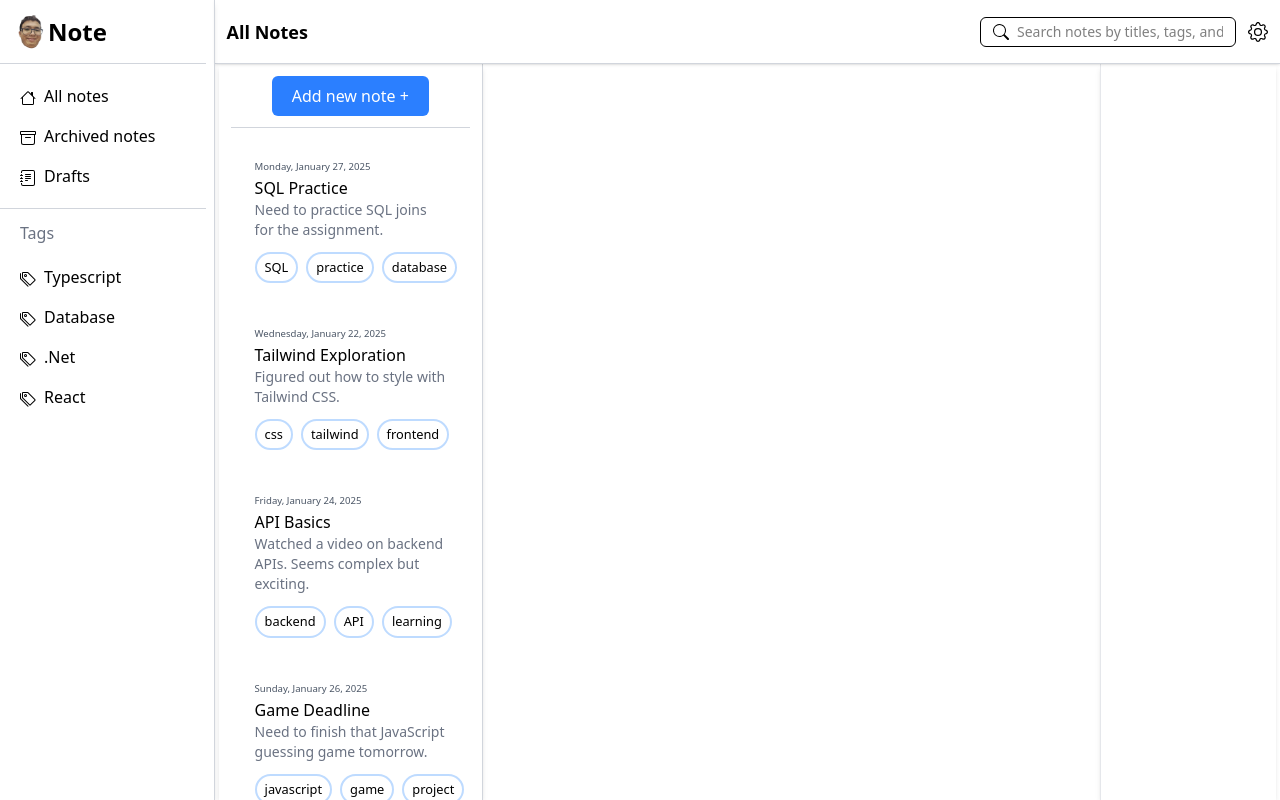
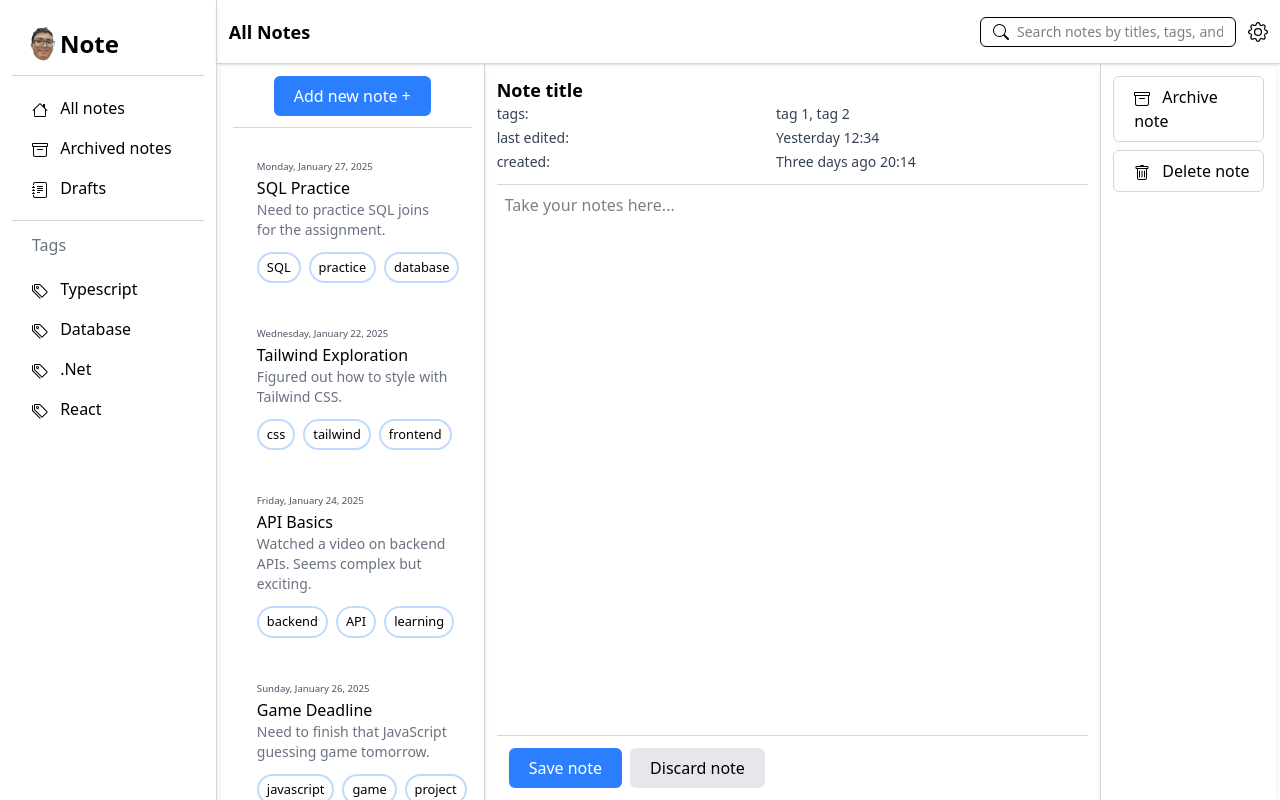
Before and after one commit to HoDoR54/Note-taking-Web-App, a React (Vite) app: page / in a window 1280 px wide. Built offline with nearby package versions, Linux system fonts and the light colour scheme.

Commit message:
[Add] raw UI finished

```diff
--- a/src/Data/SVGs.tsx
+++ b/src/Data/SVGs.tsx
@@ -1,5 +1,3 @@
-import React from "react";
-
 export const svgIcons = {
   homeSvg: (
     <svg
@@ -77,4 +75,17 @@ export const svgIcons = {
       <path d="M11.742 10.344a6.5 6.5 0 1 0-1.397 1.398h-.001q.044.06.098.115l3.85 3.85a1 1 0 0 0 1.415-1.414l-3.85-3.85a1 1 0 0 0-.115-.1zM12 6.5a5.5 5.5 0 1 1-11 0 5.5 5.5 0 0 1 11 0" />
     </svg>
   ),
+  deleteSvg: (
+    <svg
+      xmlns="http://www.w3.org/2000/svg"
+      width="16"
+      height="16"
+      fill="currentColor"
+      className="bi bi-trash inline-block mr-2"
+      viewBox="0 0 16 16"
+    >
+      <path d="M5.5 5.5A.5.5 0 0 1 6 6v6a.5.5 0 0 1-1 0V6a.5.5 0 0 1 .5-.5m2.5 0a.5.5 0 0 1 .5.5v6a.5.5 0 0 1-1 0V6a.5.5 0 0 1 .5-.5m3 .5a.5.5 0 0 0-1 0v6a.5.5 0 0 0 1 0z" />
+      <path d="M14.5 3a1 1 0 0 1-1 1H13v9a2 2 0 0 1-2 2H5a2 2 0 0 1-2-2V4h-.5a1 1 0 0 1-1-1V2a1 1 0 0 1 1-1H6a1 1 0 0 1 1-1h2a1 1 0 0 1 1 1h3.5a1 1 0 0 1 1 1zM4.118 4 4 4.059V13a1 1 0 0 0 1 1h6a1 1 0 0 0 1-1V4.059L11.882 4zM2.5 3h11V2h-11z" />
+    </svg>
+  ),
 };
--- a/src/components/Header.tsx
+++ b/src/components/Header.tsx
@@ -2,7 +2,7 @@ import { svgIcons } from "../Data/SVGs";
 
 const Header = () => {
   return (
-    <section className="shadow z-30 px-3 min-h-[4rem] items-center flex justify-between bg-white border-b-1 border-solid border-gray-300">
+    <section className="shadow z-30 px-3 min-h-[4rem] items-center flex justify-between bg-white border-b border-solid border-gray-300">
       <h1 className="text-lg font-semibold">All Notes</h1>
       <div className="flex gap-3">
         <div className="flex items-center border-1 px-3 py-1 bg-white rounded-md w-[20vw]">
--- a/src/components/MainSecs.tsx
+++ b/src/components/MainSecs.tsx
@@ -1,10 +1,12 @@
 import Notes from "./Notes";
 import { Btn } from "./Button";
+import SideBarItem from "./SideBarItem";
+import { svgIcons } from "../Data/SVGs";
 
 export const PreviewSec = () => {
   return (
-    <div className="shadow-md col-span-3 overflow-y-scroll border-r-1 border-gray-300 border-solid scrollbar-hide px-3">
-      <div className="border-b-1 min-h-[4rem] border-solid border-gray-300 flex items-center justify-center">
+    <div className="shadow-md col-span-3 overflow-y-scroll border-r border-gray-300 border-solid scrollbar-hide px-3">
+      <div className="border-b min-h-[4rem] border-solid border-gray-300 flex items-center justify-center">
         <Btn value="Add new note +" type="primary" />
       </div>
       <Notes />
@@ -13,11 +15,61 @@ export const PreviewSec = () => {
 };
 
 export const NoteDisplaySec = () => {
-  return <div className="col-span-7 flex flex-col px-3"></div>;
+  return (
+    <div className="col-span-7 flex flex-col px-3 overflow-y-scroll min-h-full scrollbar-hide">
+      {/* Note Metadata */}
+      <div className="flex flex-col min-h-[4rem] justify-around border-b border-gray-300 py-3">
+        <h1 className="text-lg font-semibold">Note title</h1>
+        <div className="flex flex-col gap-1 text-gray-700 text-sm w-max">
+          <div className="grid grid-cols-3">
+            <h2 className="col-span-2">tags:</h2>
+            <p>tag 1, tag 2</p>
+          </div>
+          <div className="grid grid-cols-3">
+            <h2 className="col-span-2">last edited:</h2>
+            <p>Yesterday 12:34</p>
+          </div>
+          <div className="grid grid-cols-3">
+            <h2 className="col-span-2">created:</h2>
+            <p>Three days ago 20:14</p>
+          </div>
+        </div>
+      </div>
+
+      {/* Text Area */}
+      <div className="flex-1">
+        <textarea
+          name=""
+          id=""
+          className="w-full h-full border-none p-2 focus:outline-0 resize-none"
+          placeholder="Take your notes here..."
+        ></textarea>
+      </div>
+
+      {/* Save and commit changes */}
+      <div className="flex gap-2 justify-start p-3 border-t border-gray-300 border-solid">
+        <Btn value="Save note" type="primary" />
+        <Btn value="Discard note" type="secondary" />
+      </div>
+    </div>
+  );
 };
 
 export const ControlsSec = () => {
   return (
-    <div className="col-span-2 shadow-md border-l-1 border-gray-200 border-solid"></div>
+    <div className="col-span-2 shadow-md border-l border-gray-300 border-solid flex flex-col p-3">
+      <ul className="flex flex-col gap-2">
+        <SideBarItem
+          svg={svgIcons.archivedNotesSvg}
+          text="Archive note"
+          border={true}
+        />
+        <SideBarItem
+          svg={svgIcons.deleteSvg}
+          text="Delete note"
+          border={true}
+        />
+      </ul>
+    </div>
   );
 };
--- a/src/components/SideBar.tsx
+++ b/src/components/SideBar.tsx
@@ -5,7 +5,7 @@ const Logo = () => {
   return (
     <a
       href="../../index.html"
-      className="px-3 flex h-[4rem] items-center cursor-pointer border-b-1 border-gray-300 border-solid w-full"
+      className="px-3 flex h-[4rem] items-center cursor-pointer border-b border-gray-300 border-solid w-full"
     >
       <img
         src="../../assets/title icon.png"
@@ -19,7 +19,7 @@ const Logo = () => {
 
 const SideBar = () => {
   return (
-    <section className="shadow-md z-50 flex flex-col w-[20vw] md:border-r-[0.5px] border-gray-300 pr-2 pb-3 h-screen overflow-scroll scrollbar-hide">
+    <section className=" shadow-md z-50 flex flex-col w-[20vw] border-r border-gray-300 p-3 h-screen overflow-scroll scrollbar-hide">
       <Logo />
       <SideBarFilter />
       <TagList />
--- a/src/components/SideBarFilter.tsx
+++ b/src/components/SideBarFilter.tsx
@@ -1,4 +1,5 @@
 import { svgIcons } from "../Data/SVGs";
+import SideBarItem from "./SideBarItem";
 
 const filters = [
   { svg: svgIcons.homeSvg, name: "All notes" },
@@ -9,11 +10,13 @@ const filters = [
 const SideBarFilter = () => {
   return (
     <ul className="border-b-1 border-solid border-gray-300 py-3">
-      {filters.map((filter) => (
-        <li className="w-full rounded-r-full hover:bg-blue-100 pr-3 py-2 pl-5 cursor-pointer active:brightness-90 hover:text-black">
-          {filter.svg}
-          {filter.name}
-        </li>
+      {filters.map((filter, index) => (
+        <SideBarItem
+          key={index}
+          svg={filter.svg}
+          text={filter.name}
+          border={false}
+        />
       ))}
     </ul>
   );
--- /dev/null
+++ b/src/components/SideBarItem.tsx
@@ -0,0 +1,21 @@
+import React, { ReactElement } from "react";
+
+interface SideBarItemProps {
+  svg: ReactElement;
+  text: string;
+  border: boolean;
+}
+
+const SideBarItem: React.FC<SideBarItemProps> = ({ svg, text, border }) => {
+  return (
+    <li
+      className={`w-full rounded-md hover:bg-blue-100 pr-3 py-2 pl-5 cursor-pointer active:brightness-90 hover:text-black ${
+        border && "border-[0.5px] border-gray-300 border-solid"
+      }`}
+    >
+      {svg} {text}
+    </li>
+  );
+};
+
+export default SideBarItem;
--- a/src/components/TagList.tsx
+++ b/src/components/TagList.tsx
@@ -1,17 +1,5 @@
 import { svgIcons } from "../Data/SVGs";
-
-interface TagProps {
-  value: string;
-}
-
-const Tag: React.FC<TagProps> = ({ value }) => {
-  return (
-    <li className="w-full rounded-r-full hover:bg-blue-100 pr-3 py-2 pl-5 cursor-pointer active:brightness-90 hover:text-black">
-      <span>{svgIcons.tagSvg}</span>
-      {value}
-    </li>
-  );
-};
+import SideBarItem from "./SideBarItem";
 
 const Tags = ["Typescript", "Database", ".Net", "React"];
 
@@ -21,7 +9,12 @@ const TagList = () => {
       <h1 className="pl-5 text-base text-gray-500 py-3">Tags</h1>
       <ul>
         {Tags.map((tag, index) => (
-          <Tag key={index} value={tag} />
+          <SideBarItem
+            key={index}
+            text={tag}
+            svg={svgIcons.tagSvg}
+            border={false}
+          />
         ))}
       </ul>
     </div>
```
